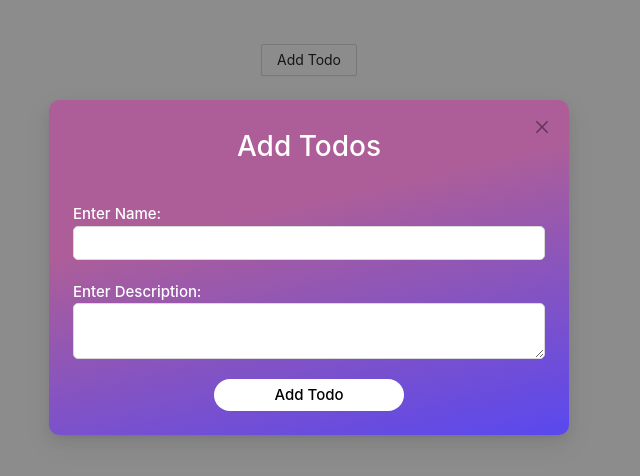
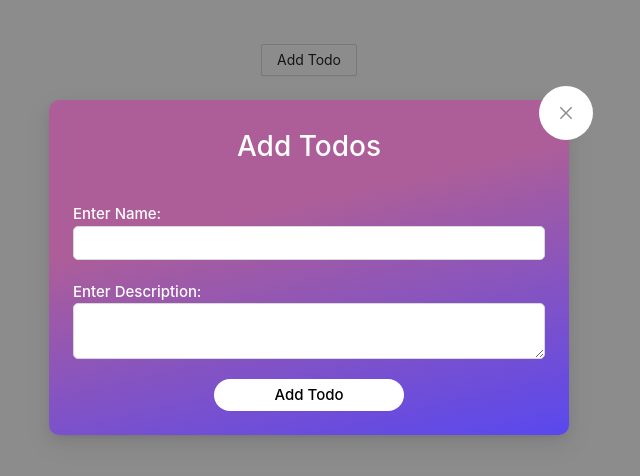
Before and after one commit to muhammadsalmanmughal/Todo-with-TypeScript, a React (Create React App) app: page / in a window 1280 px wide. Both pictures are taken after a click on the button "Add Todo". Shown: the top 476 px of the page, without its empty margins (331-971 px from the left). Built offline with nearby package versions, Linux system fonts and the light colour scheme.

Commit message:
fix: change css file

```diff
--- a/src/App.css
+++ b/src/App.css
@@ -1,56 +1,4 @@
-body {
-  /* background: rgb(173,94,152);
-background: linear-gradient(167deg, rgba(173,94,152,1) 35%, rgba(89,72,239,1) 100%); */
-}
 
 .App {
   text-align: center;
 }
-
-.headingOne {
-  color: #ffffff;
-  text-align: center;
-}
-
-.addTodoModal .ant-modal-content {
-  border-radius: 10px;
-  background: rgb(173, 94, 152);
-  background: linear-gradient(167deg, rgba(173, 94, 152, 1) 35%, rgba(89, 72, 239, 1) 100%);
-}
-
-.addTodoModal .inputField {
-  border-radius: 5px;
-  padding: 5px;
-}
-
-.addTodoModal .inputField:hover {
-  border: 1px solid #d9d9d9;
-}
-
-.addTodoModal .inputField:focus {
-  border: 1px solid #d9d9d9;
-}
-
-.addTodoModal .col_btn_Addtodo {
-  display: flex;
-  justify-content: center;
-  align-items: center;
-}
-
-.addTodoModal__label {
-  color: #ffffff;
-  font-weight: 500;
-  font-size: 15px;
-}
-
-.addTodoModal .addTodoModal__btn--Addtodo {
-  border: none;
-  border-radius: 50px;
-  font-size: 15px;
-  width: 100%;
-  font-weight: 500;
-  color:#000
-}
-.addTodoModal .addTodoModal__btn--Addtodo:hover{
-  color:#000
-}
--- a/src/components/Modals/Modal.tsx
+++ b/src/components/Modals/Modal.tsx
@@ -3,7 +3,7 @@ import { CustomeModalProps, Todos, SetTodos } from "../../Interfaces";
 import { InputField, TextAreaField } from "..";
 import { BasicButton } from "../../components";
 
-import "../../App.css";
+import "./index.css";
 import { Modal, ModalProps, Row, Col } from "antd";
 
 const PopModal: FC<ModalProps & CustomeModalProps> = ({
@@ -11,6 +11,7 @@ const PopModal: FC<ModalProps & CustomeModalProps> = ({
   onClose,
   title,
   getTodos,
+  className
 }) => {
   // const [todo, setTodo] = useState<string>("");
   // const [description, setDescription] = useState<string>("");
@@ -30,7 +31,7 @@ const PopModal: FC<ModalProps & CustomeModalProps> = ({
   };
 
   return (
-    <Modal className="addTodoModal" footer={false} open={onOpen} onCancel={onClose}>
+    <Modal className={className} footer={false} open={onOpen} onCancel={onClose}>
       <Row gutter={[10, 20]} align='middle' justify='center'>
         <Col span={24}>
           <h1 className="headingOne">{title}</h1>
--- /dev/null
+++ b/src/components/Modals/index.css
@@ -0,0 +1,58 @@
+
+.headingOne {
+    color: #ffffff;
+    text-align: center;
+  }
+
+  .addTodoModal .ant-modal-content {
+    border-radius: 10px;
+    background: rgb(173, 94, 152);
+    background: linear-gradient(167deg, rgba(173, 94, 152, 1) 35%, rgba(89, 72, 239, 1) 100%);
+    position: relative;
+  }
+  .addTodoModal .ant-modal-content .ant-modal-close-x{
+    background: #ffffff;
+    border-radius: 50px;
+    position: absolute;
+    top: -14px;
+    left: -30px;
+    right: 0;
+    bottom: 0;
+  }
+
+  .addTodoModal .inputField {
+    border-radius: 5px;
+    padding: 5px;
+  }
+
+  .addTodoModal .inputField:hover {
+    border: 1px solid #d9d9d9;
+  }
+
+  .addTodoModal .inputField:focus {
+    border: 1px solid #d9d9d9;
+  }
+
+  .addTodoModal .col_btn_Addtodo {
+    display: flex;
+    justify-content: center;
+    align-items: center;
+  }
+
+  .addTodoModal__label {
+    color: #ffffff;
+    font-weight: 500;
+    font-size: 15px;
+  }
+
+  .addTodoModal .addTodoModal__btn--Addtodo {
+    border: none;
+    border-radius: 50px;
+    font-size: 15px;
+    width: 100%;
+    font-weight: 500;
+    color:#000
+  }
+  .addTodoModal .addTodoModal__btn--Addtodo:hover{
+    color:#000
+  }
--- a/src/container/index.tsx
+++ b/src/container/index.tsx
@@ -9,7 +9,7 @@ import {
 } from "@ant-design/icons";
 
 import "antd/dist/antd.css";
-import "../App.css";
+import "../index.css";
 
 const { Meta } = Card;
 const TodoApp: FC = () => {
@@ -61,7 +61,7 @@ const TodoApp: FC = () => {
         })}
       </Col>
       <Col span={24}>
-        <PopModal onOpen={isModalOpen} onClose={onCloseModal} title='Add Todos' getTodos={(todo:SetTodos)=>showTodos(todo)}/>
+        <PopModal className="addTodoModal" onOpen={isModalOpen} onClose={onCloseModal} title='Add Todos' getTodos={(todo:SetTodos)=>showTodos(todo)}/>
       </Col>
     </Row>
   );
```
